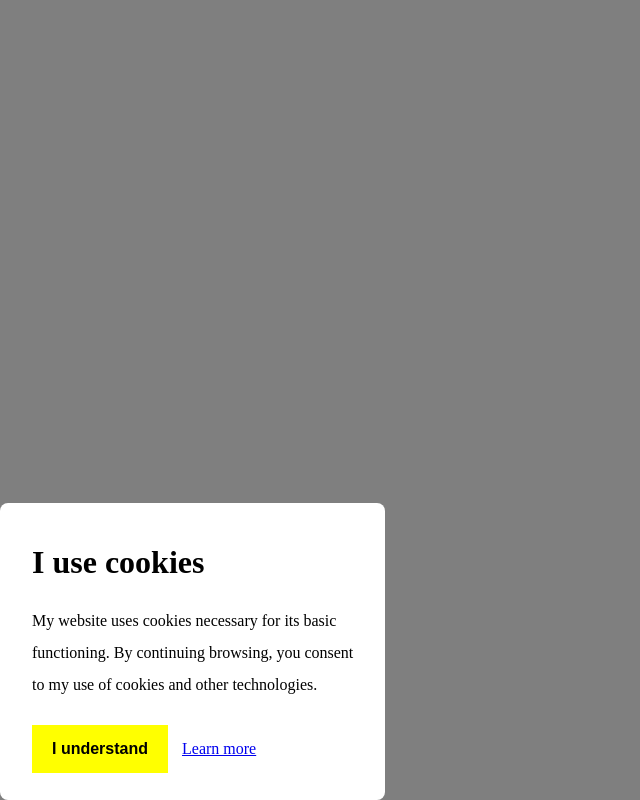
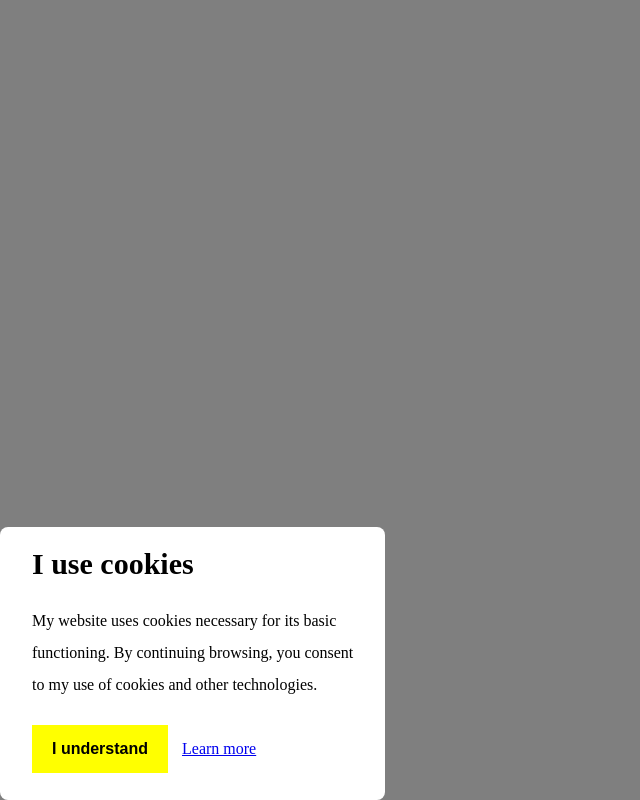
Before and after one commit to s3891667/Full_Stack_Website, a PHP site: page /cookies.html in a window 1280 px wide. Shown: the whole page, without its empty margins (0-640 px from the left). Run offline with PHP 8.4, Linux system fonts and the light colour scheme.

Commit message:
delete html style for cookie

```diff
--- a/cookies.html
+++ b/cookies.html
@@ -10,7 +10,7 @@
 <body>
     <div class="wrapper"></div>
     <div class="cookie-container">
-        <h1>I use cookies</h1>
+        <div>I use cookies</div>
         <p>My website uses cookies necessary for its basic <br>functioning. By continuing browsing, you consent <br>to my use of cookies and other technologies.
         </p>
         <button class="accept-button">I understand</button>
--- a/cookies_content.css
+++ b/cookies_content.css
@@ -11,6 +11,12 @@
     padding: 20px 32px;
     border-radius: 8px;
     transition:400ms;
+}
+
+.cookie-container div {
+    font-size: 30px;
+    font-family: 'Times New Roman', Times, serif;
+    font-weight: bold;
 }
 
 .cookie-container.active {
```
